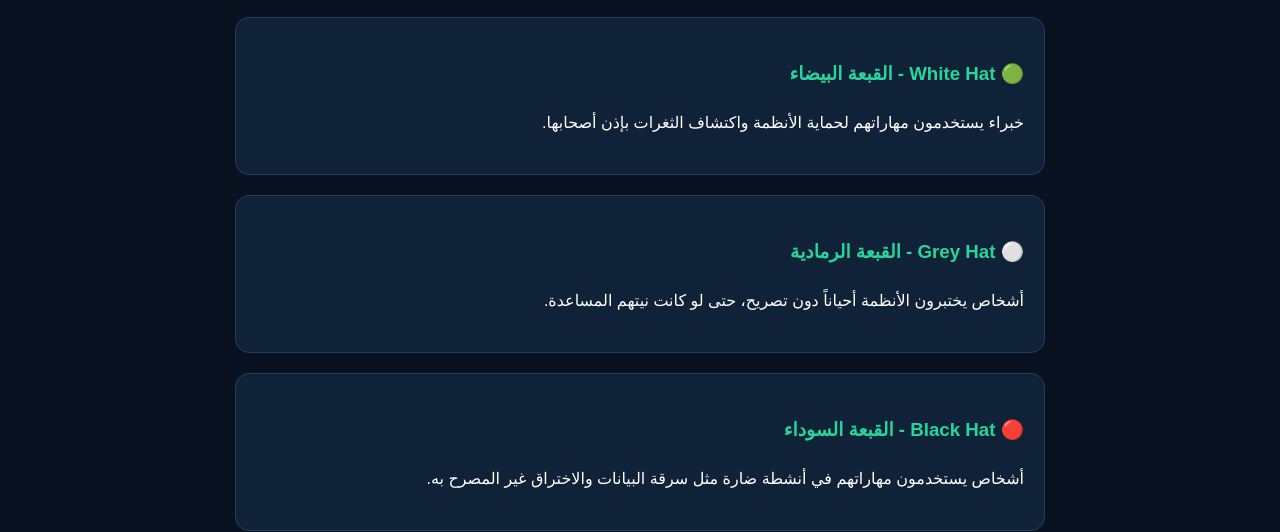
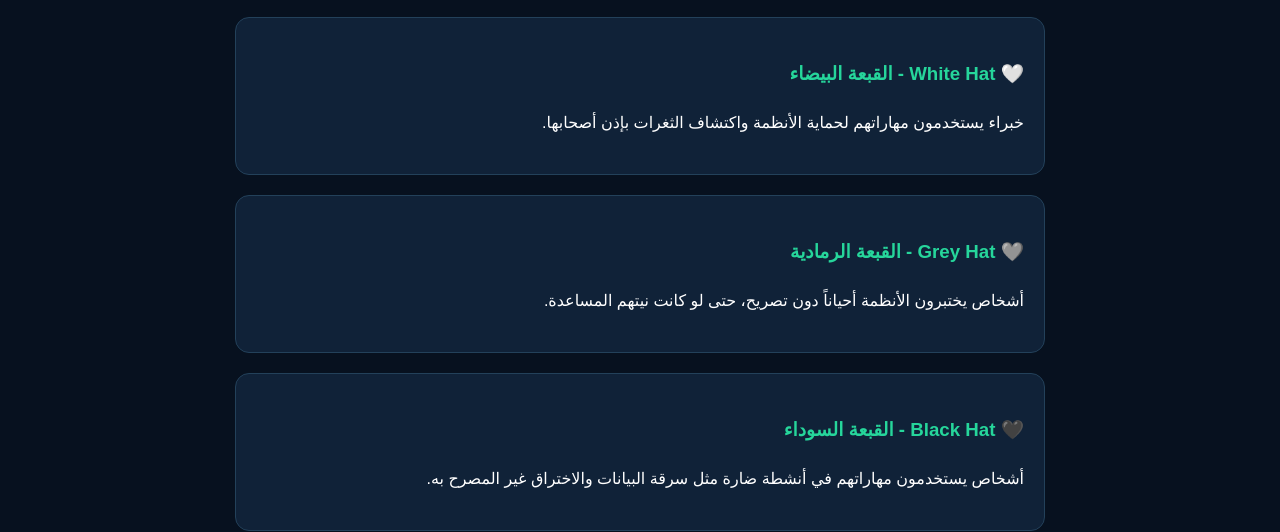
Before and after one commit to cobra0cobra00-sudo/cobra-cyber, a plain HTML site: page index.html in a window 1280 px wide. Shown: the part 408-940 px from the top of the page. Drawn offline with Linux system fonts and the light colour scheme.

Commit message:
Update section headers with new emojis

```diff
--- a/index.html
+++ b/index.html
@@ -84,17 +84,17 @@ color: #a8bfd2;
 </section>
 
 <section class="card">
-<h3>🟢 White Hat - القبعة البيضاء</h3>
+<h3>🤍 White Hat - القبعة البيضاء</h3>
 <p>خبراء يستخدمون مهاراتهم لحماية الأنظمة واكتشاف الثغرات بإذن أصحابها.</p>
 </section>
 
 <section class="card">
-<h3>⚪ Grey Hat - القبعة الرمادية</h3>
+<h3>🩶 Grey Hat - القبعة الرمادية</h3>
 <p>أشخاص يختبرون الأنظمة أحياناً دون تصريح، حتى لو كانت نيتهم المساعدة.</p>
 </section>
 
 <section class="card">
-<h3>🔴 Black Hat - القبعة السوداء</h3>
+<h3>🖤 Black Hat - القبعة السوداء</h3>
 <p>أشخاص يستخدمون مهاراتهم في أنشطة ضارة مثل سرقة البيانات والاختراق غير المصرح به.</p>
 </section>
 
```
